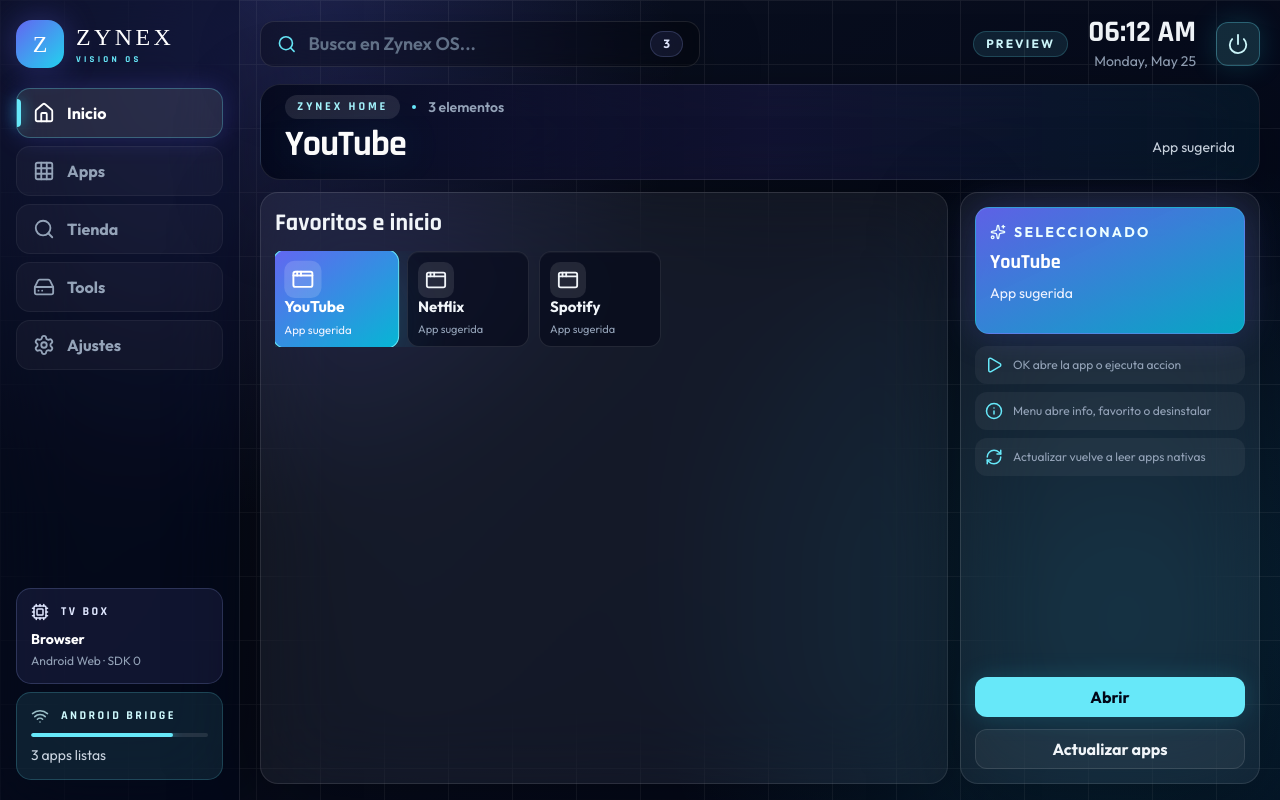
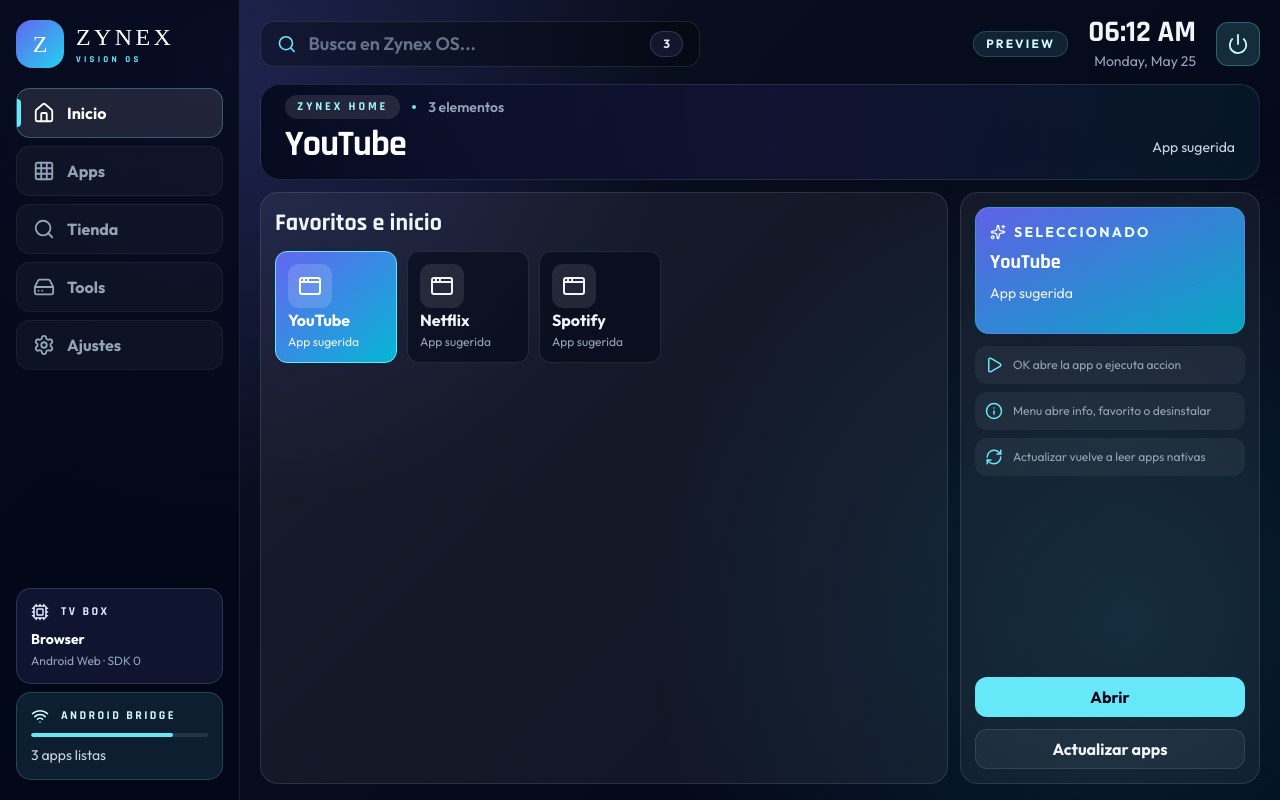
Before and after one commit to nicosanchezc1-oss/zynex, a React (Vite) app: page / in a window 1280 px wide. Built offline with nearby package versions, Linux system fonts and the light colour scheme; a web font is replaced by a local one.

Commit message:
Stabilize launcher performance on TV box

```diff
--- a/App.tsx
+++ b/App.tsx
@@ -4,7 +4,6 @@
   Bluetooth,
   ExternalLink,
   FolderOpen,
-  Gamepad2,
   Grid3X3,
   HardDrive,
   Home,
@@ -83,6 +82,7 @@
 
 const tvStoreApps: LauncherItem[] = STORE_APPS.map((app) => ({
   ...app,
+  imageUrl: undefined,
   type: ItemType.STORE,
 }));
 
@@ -132,6 +132,14 @@
   }, [loadApps]);
 
   useEffect(() => {
+    const nativeWindow = window as Window & { reloadInstalledApps?: () => void };
+    nativeWindow.reloadInstalledApps = loadApps;
+    return () => {
+      delete nativeWindow.reloadInstalledApps;
+    };
+  }, [loadApps]);
+
+  useEffect(() => {
     window.localStorage.setItem('zynex:favorites', JSON.stringify(favorites));
   }, [favorites]);
 
@@ -158,7 +166,7 @@
       if (seen.has(item.id)) return false;
       seen.add(item.id);
       return true;
-    }).slice(0, 20);
+    }).slice(0, 15);
   }, [apps, favoriteApps, recentApps]);
 
   const installedPackageNames = useMemo(() => new Set(apps.map((app) => app.packageName).filter(Boolean)), [apps]);
@@ -193,14 +201,9 @@
       title: 'Buscar apps',
       description: 'Abrir tienda para instalar',
       icon: ExternalLink,
-      action: () => nativeBridge.openAppStore('com.android.vending'),
-    },
-    {
-      id: 'game',
-      title: 'Modo juego',
-      description: 'Prioriza una interfaz liviana',
-      icon: Gamepad2,
-      action: () => showToast('Zynex ya esta en modo liviano para TV Box'),
+      action: () => {
+        if (!nativeBridge.openAppStore('search:android tv')) showToast('No hay tienda disponible', 'warn');
+      },
     },
     {
       id: 'device',
@@ -326,6 +329,12 @@
     showToast(favorites.includes(item.id) ? 'Quitado de favoritos' : 'Anadido a inicio');
   }, [favorites, showToast]);
 
+  const openContext = useCallback((item: LauncherItem | ActionItem | null) => {
+    if (!item || 'action' in item) return;
+    if (item.type === ItemType.STORE && !item.isInstalled) return;
+    setContextItem(item);
+  }, []);
+
   const moveFocus = useCallback((direction: 'left' | 'right' | 'up' | 'down') => {
     const columns = getColumnCount();
     setFocusedIndex((index) => {
@@ -388,7 +397,7 @@
         case 'ContextMenu':
         case 'm':
         case 'M':
-          if (focusedItem && !('action' in focusedItem)) setContextItem(focusedItem);
+          openContext(focusedItem);
           event.preventDefault();
           break;
         case 'Backspace':
@@ -402,16 +411,15 @@
 
     window.addEventListener('keydown', handleKeyDown);
     return () => window.removeEventListener('keydown', handleKeyDown);
-  }, [activeTab, contextItem, focusArea, focusedIndex, focusedItem, moveFocus, runItem, selectTab]);
+  }, [activeTab, contextItem, focusArea, focusedIndex, focusedItem, moveFocus, openContext, runItem, selectTab]);
 
   return (
     <div className="min-h-screen w-screen overflow-hidden bg-[#03050b] text-slate-100">
-      <div className="absolute inset-0 bg-[radial-gradient(circle_at_18%_8%,rgba(99,102,241,0.28),transparent_28rem),radial-gradient(circle_at_88%_78%,rgba(34,211,238,0.16),transparent_30rem),linear-gradient(135deg,rgba(15,23,42,0.72),rgba(2,6,23,1))]" />
-      <div className="absolute inset-0 opacity-[0.08] [background-image:linear-gradient(rgba(255,255,255,0.8)_1px,transparent_1px),linear-gradient(90deg,rgba(255,255,255,0.8)_1px,transparent_1px)] [background-size:64px_64px]" />
+      <div className="absolute inset-0 bg-[radial-gradient(circle_at_18%_8%,rgba(99,102,241,0.22),transparent_28rem),radial-gradient(circle_at_88%_78%,rgba(34,211,238,0.12),transparent_30rem),linear-gradient(135deg,rgba(15,23,42,0.72),rgba(2,6,23,1))]" />
       <div className="relative z-10 flex h-screen">
-        <aside className="flex w-60 shrink-0 flex-col border-r border-white/10 bg-slate-950/45 px-4 py-5 shadow-[30px_0_90px_rgba(0,0,0,0.38)] backdrop-blur-2xl">
+        <aside className="flex w-60 shrink-0 flex-col border-r border-white/10 bg-slate-950/75 px-4 py-5">
           <div className="mb-5 flex items-center gap-3">
-            <div className="flex h-12 w-12 items-center justify-center rounded-[16px] bg-gradient-to-br from-indigo-500 to-cyan-400 shadow-[0_0_32px_rgba(99,102,241,0.34)]">
+            <div className="flex h-12 w-12 items-center justify-center rounded-[16px] bg-gradient-to-br from-indigo-500 to-cyan-400">
               <span className="font-brand text-2xl text-white">Z</span>
             </div>
             <div>
@@ -443,11 +451,11 @@
             </div>
             <div className="rounded-[15px] border border-cyan-300/20 bg-cyan-300/10 p-3.5">
               <div className="flex items-center gap-3 text-cyan-100">
-                <Wifi size={18} className="animate-pulse" />
+                <Wifi size={18} />
                 <span className="font-tech text-xs font-bold uppercase tracking-[0.2em]">Android Bridge</span>
               </div>
               <div className="mt-2 h-1 overflow-hidden rounded-full bg-white/10">
-                <div className="h-full w-4/5 rounded-full bg-cyan-300 shadow-[0_0_12px_rgba(34,211,238,0.8)]" />
+                <div className="h-full w-4/5 rounded-full bg-cyan-300" />
               </div>
               <div className="mt-2 text-sm text-slate-300">{apps.length} apps listas</div>
             </div>
@@ -467,12 +475,12 @@
           <HeroPanel focusedItem={focusedItem} activeTab={activeTab} resultCount={currentItems.length} />
 
           <div className="mt-3 grid min-h-0 flex-1 grid-cols-[1fr_300px] gap-3">
-            <section className="min-h-0 rounded-[18px] border border-white/10 bg-white/[0.055] p-3.5 shadow-[0_24px_90px_rgba(0,0,0,0.35)] backdrop-blur-2xl">
+            <section className="flex min-h-0 flex-col rounded-[18px] border border-white/10 bg-white/[0.055] p-3.5">
               <SectionTitle activeTab={activeTab} isLoadingApps={isLoadingApps} query={query} resultCount={currentItems.length} />
               {currentItems.length === 0 ? (
                 <EmptyState activeTab={activeTab} onRefresh={loadApps} />
               ) : (
-                <div className="mt-3 grid max-h-[calc(100vh-275px)] grid-cols-5 gap-2.5 overflow-y-auto pr-2">
+                <div className="mt-3 grid min-h-0 flex-1 grid-cols-5 gap-2.5 overflow-y-auto pr-2">
                   {currentItems.map((item, index) => (
                     <LauncherTile
                       key={item.id}
@@ -482,9 +490,7 @@
                       isFavorite={!('action' in item) && favorites.includes(item.id)}
                       onFocus={() => setFocusedIndex(index)}
                       onRun={() => runItem(item)}
-                      onMenu={() => {
-                        if (!('action' in item)) setContextItem(item);
-                      }}
+                      onMenu={() => openContext(item)}
                     />
                   ))}
                 </div>
@@ -539,7 +545,7 @@
   onPower: () => void;
 }> = ({ clock, appCount, isNative, query, onQueryChange, onPower }) => (
   <header className="flex h-14 shrink-0 items-center justify-between gap-5">
-    <div className="flex min-w-[440px] items-center gap-3 rounded-[14px] border border-white/10 bg-black/30 px-4 py-2 shadow-[0_18px_70px_rgba(0,0,0,0.22)] backdrop-blur-xl">
+    <div className="flex min-w-[440px] items-center gap-3 rounded-[14px] border border-white/10 bg-black/30 px-4 py-2">
       <Search size={24} className="text-cyan-300" />
       <input
         value={query}
@@ -557,7 +563,7 @@
         <div className="font-tech text-3xl leading-none">{clock.toLocaleTimeString([], { hour: '2-digit', minute: '2-digit' })}</div>
         <div className="mt-1 text-sm capitalize text-slate-400">{clock.toLocaleDateString([], { weekday: 'long', day: 'numeric', month: 'short' })}</div>
       </div>
-      <button onClick={onPower} className="flex h-11 w-11 items-center justify-center rounded-[12px] border border-cyan-300/30 bg-cyan-300/15 text-cyan-100 shadow-[0_0_28px_rgba(34,211,238,0.18)]">
+      <button onClick={onPower} className="flex h-11 w-11 items-center justify-center rounded-[12px] border border-cyan-300/30 bg-cyan-300/15 text-cyan-100">
         <Power size={22} />
       </button>
     </div>
@@ -574,7 +580,7 @@
   };
 
   return (
-    <section className="mt-3 flex h-24 shrink-0 items-end justify-between overflow-hidden rounded-[20px] border border-white/10 bg-gradient-to-r from-slate-950/80 via-indigo-950/45 to-cyan-950/30 px-6 py-4 shadow-[0_24px_90px_rgba(0,0,0,0.32)] backdrop-blur-2xl">
+    <section className="mt-3 flex h-24 shrink-0 items-end justify-between overflow-hidden rounded-[20px] border border-white/10 bg-gradient-to-r from-slate-950/80 via-indigo-950/45 to-cyan-950/30 px-6 py-4">
       <div>
         <div className="mb-2 flex items-center gap-3">
           <span className="rounded-full bg-white/10 px-3 py-1 font-tech text-xs font-bold uppercase tracking-[0.24em] text-cyan-200">
@@ -583,7 +589,7 @@
           <span className="h-1 w-1 rounded-full bg-cyan-300" />
           <span className="text-sm font-semibold text-slate-400">{resultCount} elementos</span>
         </div>
-        <h1 className="font-tech text-4xl font-black leading-none tracking-tight text-white drop-shadow-[0_0_20px_rgba(34,211,238,0.15)]">
+        <h1 className="font-tech text-4xl font-black leading-none tracking-tight text-white">
           {focusedItem?.title ?? titleByTab[activeTab]}
         </h1>
       </div>
@@ -604,11 +610,11 @@
   return (
     <button
       onClick={onClick}
-      className={`relative flex w-full items-center gap-3 rounded-[14px] border px-4 py-3 text-left text-base font-bold transition-all ${
-        isActive ? 'border-cyan-300/30 bg-white/10 text-white shadow-[0_0_26px_rgba(99,102,241,0.24)]' : 'border-white/5 bg-white/[0.035] text-slate-400 hover:border-white/10 hover:bg-white/5'
+      className={`relative flex w-full items-center gap-3 rounded-[14px] border px-4 py-3 text-left text-base font-bold ${
+        isActive ? 'border-cyan-300/30 bg-white/10 text-white' : 'border-white/5 bg-white/[0.035] text-slate-400'
       } ${isFocused ? 'outline outline-2 outline-offset-2 outline-cyan-300' : ''}`}
     >
-      {isActive && <span className="absolute left-0 top-1/2 h-7 w-1 -translate-y-1/2 rounded-r-full bg-cyan-300 shadow-[0_0_14px_rgba(34,211,238,0.85)]" />}
+      {isActive && <span className="absolute left-0 top-1/2 h-7 w-1 -translate-y-1/2 rounded-r-full bg-cyan-300" />}
       <Icon size={22} />
       <span>{tab.label}</span>
     </button>
@@ -656,10 +662,10 @@
         event.preventDefault();
         onMenu();
       }}
-      className={`group relative h-24 rounded-[12px] border p-2.5 text-left transition-transform ${
+      className={`group relative h-28 rounded-[12px] border p-3 text-left ${
         isFocused
-          ? 'scale-[1.035] border-cyan-300 bg-gradient-to-br from-indigo-500 to-cyan-500 text-white shadow-[0_22px_60px_rgba(34,211,238,0.22)]'
-          : 'border-white/10 bg-slate-950/55 text-slate-100 shadow-[inset_0_1px_0_rgba(255,255,255,0.04)]'
+          ? 'border-cyan-300 bg-gradient-to-br from-indigo-500 to-cyan-500 text-white'
+          : 'border-white/10 bg-slate-950/55 text-slate-100'
       }`}
     >
       <div className="flex h-full flex-col justify-between">
@@ -667,21 +673,21 @@
           {'imageUrl' in item && item.imageUrl ? (
             <img
               src={item.imageUrl}
-              className="h-9 w-9 shrink-0 rounded-[10px] bg-black/30 object-contain"
+              className="h-11 w-11 shrink-0 rounded-[11px] bg-black/30 object-contain"
               onError={(event) => {
                 event.currentTarget.style.display = 'none';
               }}
             />
           ) : (
-            <div className={`flex h-9 w-9 shrink-0 items-center justify-center rounded-[10px] ${isFocused ? 'bg-white/15' : 'bg-white/10'}`}>
-              <Icon size={22} />
+            <div className={`flex h-11 w-11 shrink-0 items-center justify-center rounded-[11px] ${isFocused ? 'bg-white/15' : 'bg-white/10'}`}>
+              <Icon size={24} />
             </div>
           )}
-          {isFavorite && <div className="h-2.5 w-2.5 rounded-full bg-cyan-300 shadow-[0_0_12px_rgba(34,211,238,0.75)]" />}
+          {isFavorite && <div className="h-2.5 w-2.5 rounded-full bg-cyan-300" />}
         </div>
         <div className="min-w-0">
-          <div className="line-clamp-2 text-[15px] font-bold leading-tight">{item.title}</div>
-          <div className={`mt-1 line-clamp-1 text-[11px] ${isFocused ? 'text-indigo-50' : 'text-slate-400'}`}>
+          <div className="line-clamp-2 text-base font-bold leading-tight">{item.title}</div>
+          <div className={`mt-1 line-clamp-1 text-xs ${isFocused ? 'text-indigo-50' : 'text-slate-400'}`}>
             {'isInstalled' in item && item.isInstalled ? 'Instalada' : item.description}
           </div>
         </div>
@@ -696,9 +702,9 @@
   onRun: () => void;
   onRefresh: () => void;
 }> = ({ focusedItem, activeTab, onRun, onRefresh }) => (
-  <aside className="rounded-[18px] border border-white/10 bg-white/[0.055] p-3.5 shadow-[0_24px_90px_rgba(0,0,0,0.35)] backdrop-blur-2xl">
+  <aside className="rounded-[18px] border border-white/10 bg-white/[0.055] p-3.5">
     <div className="flex h-full flex-col">
-      <div className="rounded-[14px] border border-cyan-300/20 bg-gradient-to-br from-indigo-500/95 to-cyan-500/90 p-3.5 text-white shadow-[0_0_36px_rgba(99,102,241,0.25)]">
+      <div className="rounded-[14px] border border-cyan-300/20 bg-gradient-to-br from-indigo-500/95 to-cyan-500/90 p-3.5 text-white">
         <div className="flex items-center gap-2 text-sm font-bold uppercase tracking-[0.16em] text-cyan-50">
           <Sparkles size={16} />
           Seleccionado
@@ -714,7 +720,7 @@
       </div>
 
       <div className="mt-auto grid gap-3">
-        <button onClick={onRun} className="h-10 rounded-[12px] bg-cyan-300 font-bold text-slate-950 shadow-[0_0_24px_rgba(34,211,238,0.18)]">
+        <button onClick={onRun} className="h-10 rounded-[12px] bg-cyan-300 font-bold text-slate-950">
           {activeTab === 'store' ? 'Buscar / instalar' : 'Abrir'}
         </button>
         <button onClick={onRefresh} className="h-10 rounded-[12px] border border-white/10 bg-white/5 font-bold text-slate-100">
@@ -755,7 +761,7 @@
   onUninstall: () => void;
 }> = ({ item, isFavorite, onClose, onLaunch, onFavorite, onInfo, onUninstall }) => (
   <div className="fixed inset-0 z-50 flex items-center justify-center bg-black/70">
-    <div className="w-[520px] rounded-[18px] border border-white/10 bg-slate-950/95 p-5 text-slate-100 shadow-2xl backdrop-blur-xl">
+    <div className="w-[520px] rounded-[18px] border border-white/10 bg-slate-950 p-5 text-slate-100">
       <div className="font-tech text-3xl">{item.title}</div>
       <div className="mt-1 text-sm text-slate-400">{item.packageName ?? 'Sin paquete'}</div>
       <div className="mt-5 grid gap-3">
@@ -786,7 +792,7 @@
 const Toast: React.FC<{ toast: ToastState }> = ({ toast }) => {
   const color = toast.tone === 'error' ? 'border-red-400 text-red-100' : toast.tone === 'warn' ? 'border-amber-300 text-amber-100' : 'border-emerald-300 text-emerald-100';
   return (
-    <div className={`fixed bottom-6 left-1/2 z-50 -translate-x-1/2 rounded-[12px] border bg-black/85 px-5 py-3 text-lg font-bold shadow-2xl backdrop-blur-xl ${color}`}>
+    <div className={`fixed bottom-6 left-1/2 z-50 -translate-x-1/2 rounded-[12px] border bg-black/85 px-5 py-3 text-lg font-bold ${color}`}>
       {toast.text}
     </div>
   );
```
Also changed, not shown: 2 other files (tests, documents, lock files or other folders).
